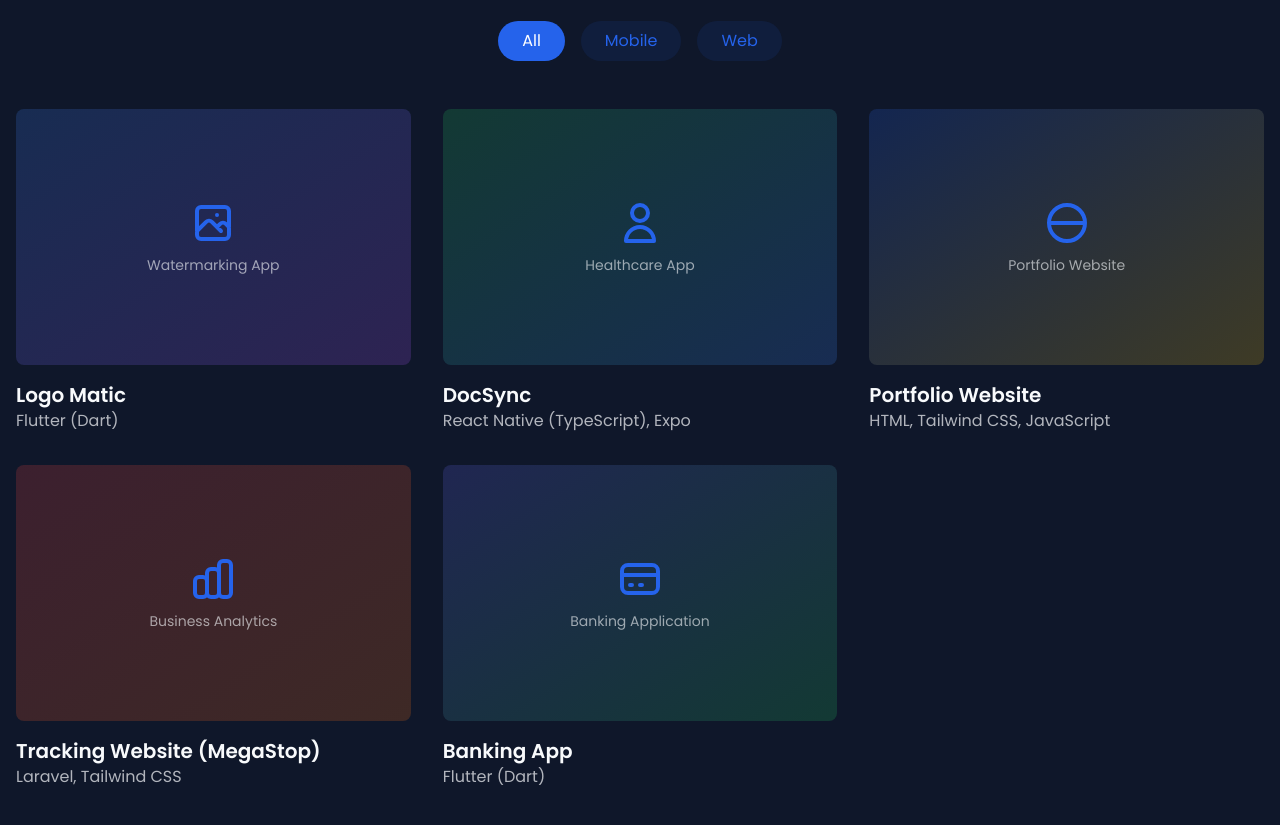
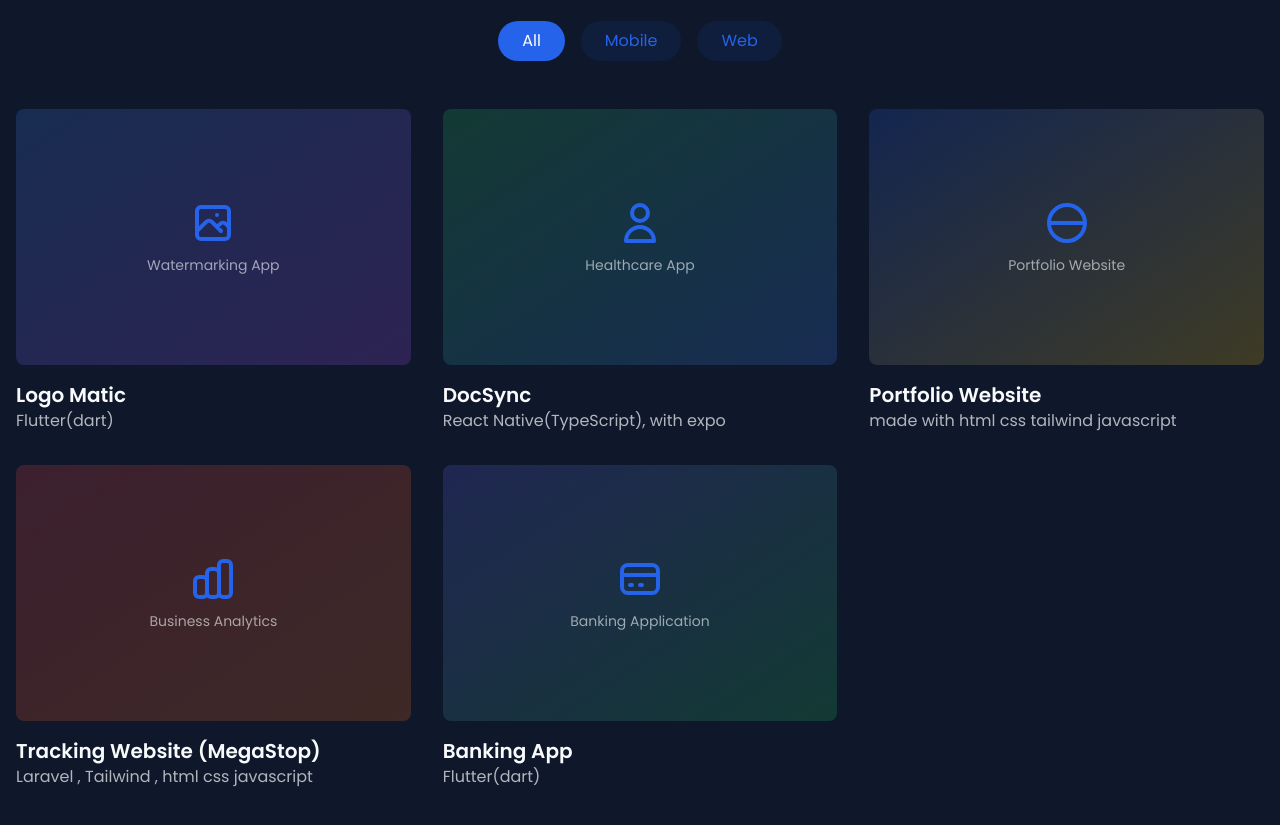
Before and after one commit to xMaan1/Portfolio-Site, a plain HTML site: page projects.html in a window 1280 px wide. Shown: the part 163-988 px from the top of the page. Drawn offline with nearby package versions, Linux system fonts and the light colour scheme.

Commit message:
fixed minor bug

```diff
--- a/projects.html
+++ b/projects.html
@@ -100,7 +100,7 @@
                         </div>
                     </div>
                     <h3 class="text-xl font-semibold mt-4">Logo Matic</h3>
-                    <p class="text-light/70">Flutter (Dart)</p>
+                    <p class="text-light/70">Flutter(dart)</p>
                 </div>
 
                 <!-- Project 2 - DocSync -->
@@ -117,7 +117,7 @@
                         </div>
                     </div>
                     <h3 class="text-xl font-semibold mt-4">DocSync</h3>
-                    <p class="text-light/70">React Native (TypeScript), Expo</p>
+                    <p class="text-light/70">React Native(TypeScript), with expo</p>
                 </div>
 
                 <!-- Project 3 - Portfolio Website -->
@@ -134,7 +134,7 @@
                         </div>
                     </div>
                     <h3 class="text-xl font-semibold mt-4">Portfolio Website</h3>
-                    <p class="text-light/70">HTML, Tailwind CSS, JavaScript</p>
+                    <p class="text-light/70">made with html css tailwind javascript</p>
                 </div>
 
                 <!-- Project 4 - Tracking Website (MegaStop) -->
@@ -151,7 +151,7 @@
                         </div>
                     </div>
                     <h3 class="text-xl font-semibold mt-4">Tracking Website (MegaStop)</h3>
-                    <p class="text-light/70">Laravel, Tailwind CSS</p>
+                    <p class="text-light/70">Laravel , Tailwind , html css javascript</p>
                 </div>
 
                 <!-- Project 5 - Banking App -->
@@ -168,7 +168,7 @@
                         </div>
                     </div>
                     <h3 class="text-xl font-semibold mt-4">Banking App</h3>
-                    <p class="text-light/70">Flutter (Dart)</p>
+                    <p class="text-light/70">Flutter(dart)</p>
                 </div>
             </div>
         </div>
@@ -236,7 +236,7 @@
             btn.addEventListener('click', () => {
                 const projectCard = btn.closest('.project-card');
                 const title = projectCard.querySelector('h3').textContent;
-                const tech = projectCard.querySelector('p').textContent;
+                const tech = projectCard.querySelector('p.text-light\\/70').textContent;
                 const githubLink = btn.getAttribute('data-github') || '#';
                 const description = btn.getAttribute('data-description') || `This project showcases my skills in ${tech.toLowerCase()}. Click the GitHub link below to view the source code and detailed documentation.`;
                 const liveLink = btn.getAttribute('data-live') || null;
```
